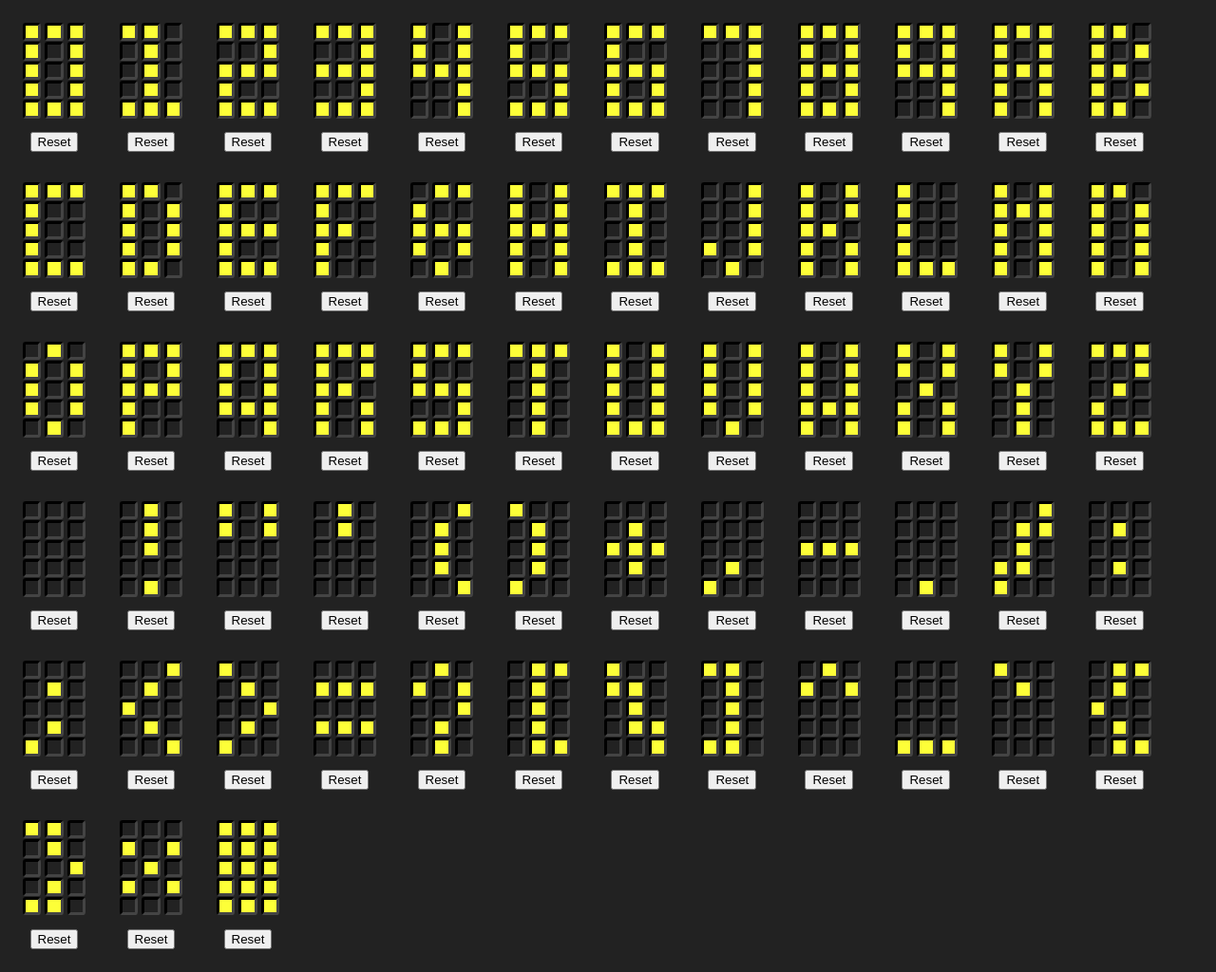
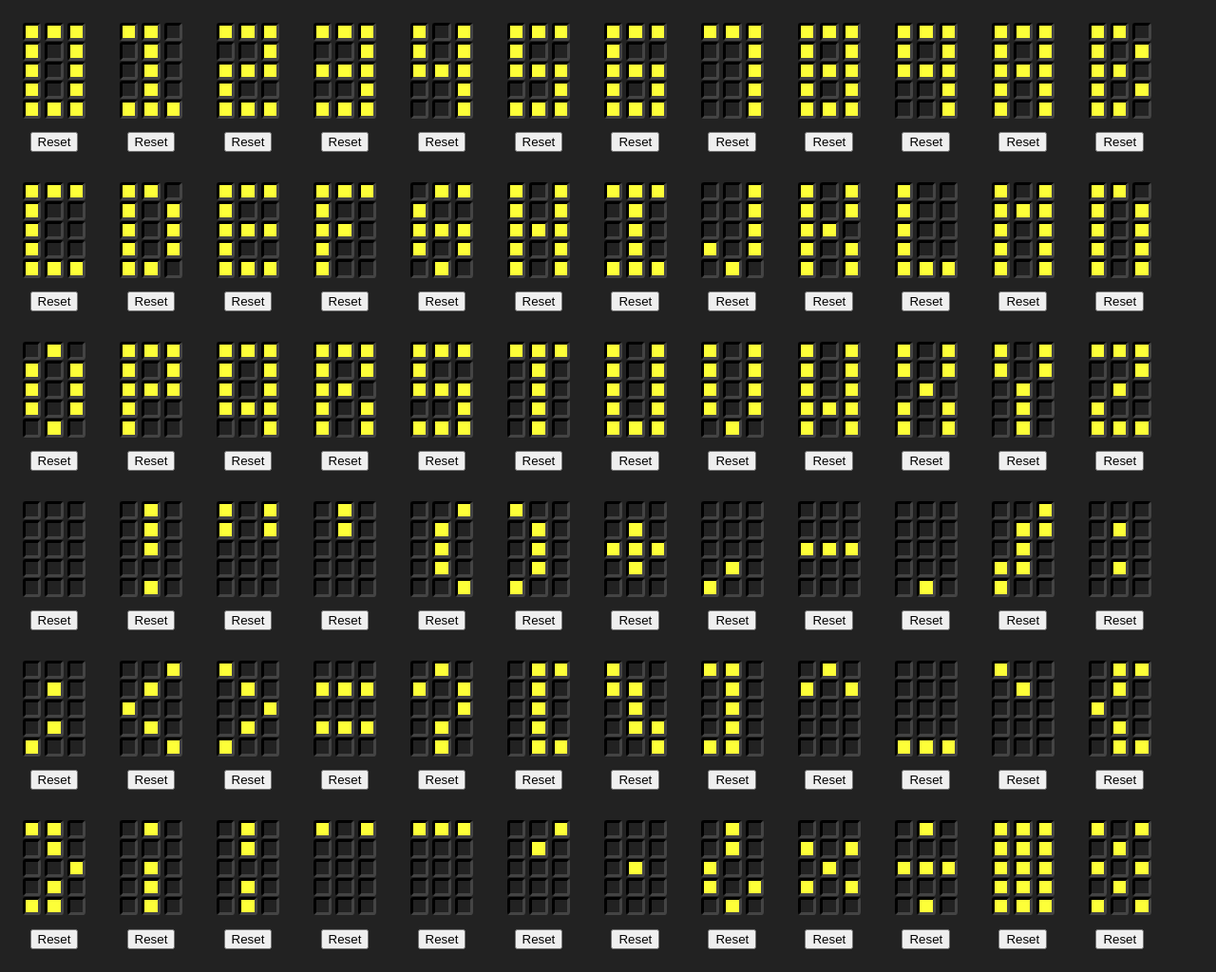
Before and after one commit to planet36/mag-matrix, a plain HTML site: page mag-matrix.html in a window 1280 px wide. Shown: the whole page at 95% size. Drawn offline with Linux system fonts and the light colour scheme.

Commit message:
Add character matrixes

```diff
--- a/mag-matrix.html
+++ b/mag-matrix.html
@@ -646,12 +646,84 @@ SPDX-License-Identifier: OSL-3.0
 		<button type="reset">Reset</button>
 	</form>
 
+	<form class="matrix" name="A1" action=""> <!-- INVERTED EXCLAMATION MARK -->
+		<input type="checkbox"         /> <input type="checkbox" checked /> <input type="checkbox"         /> <br />
+		<input type="checkbox"         /> <input type="checkbox"         /> <input type="checkbox"         /> <br />
+		<input type="checkbox"         /> <input type="checkbox" checked /> <input type="checkbox"         /> <br />
+		<input type="checkbox"         /> <input type="checkbox" checked /> <input type="checkbox"         /> <br />
+		<input type="checkbox"         /> <input type="checkbox" checked /> <input type="checkbox"         />
+		<button type="reset">Reset</button>
+	</form>
+
+	<form class="matrix" name="A6" action=""> <!-- BROKEN BAR -->
+		<input type="checkbox"         /> <input type="checkbox" checked /> <input type="checkbox"         /> <br />
+		<input type="checkbox"         /> <input type="checkbox" checked /> <input type="checkbox"         /> <br />
+		<input type="checkbox"         /> <input type="checkbox"         /> <input type="checkbox"         /> <br />
+		<input type="checkbox"         /> <input type="checkbox" checked /> <input type="checkbox"         /> <br />
+		<input type="checkbox"         /> <input type="checkbox" checked /> <input type="checkbox"         />
+		<button type="reset">Reset</button>
+	</form>
+
+	<form class="matrix" name="A8" action=""> <!-- DIAERESIS -->
+		<input type="checkbox" checked /> <input type="checkbox"         /> <input type="checkbox" checked /> <br />
+		<input type="checkbox"         /> <input type="checkbox"         /> <input type="checkbox"         /> <br />
+		<input type="checkbox"         /> <input type="checkbox"         /> <input type="checkbox"         /> <br />
+		<input type="checkbox"         /> <input type="checkbox"         /> <input type="checkbox"         /> <br />
+		<input type="checkbox"         /> <input type="checkbox"         /> <input type="checkbox"         />
+		<button type="reset">Reset</button>
+	</form>
+
+	<form class="matrix" name="AF" action=""> <!-- MACRON -->
+		<input type="checkbox" checked /> <input type="checkbox" checked /> <input type="checkbox" checked /> <br />
+		<input type="checkbox"         /> <input type="checkbox"         /> <input type="checkbox"         /> <br />
+		<input type="checkbox"         /> <input type="checkbox"         /> <input type="checkbox"         /> <br />
+		<input type="checkbox"         /> <input type="checkbox"         /> <input type="checkbox"         /> <br />
+		<input type="checkbox"         /> <input type="checkbox"         /> <input type="checkbox"         />
+		<button type="reset">Reset</button>
+	</form>
+
+	<form class="matrix" name="B4" action=""> <!-- ACUTE ACCENT -->
+		<input type="checkbox"         /> <input type="checkbox"         /> <input type="checkbox" checked /> <br />
+		<input type="checkbox"         /> <input type="checkbox" checked /> <input type="checkbox"         /> <br />
+		<input type="checkbox"         /> <input type="checkbox"         /> <input type="checkbox"         /> <br />
+		<input type="checkbox"         /> <input type="checkbox"         /> <input type="checkbox"         /> <br />
+		<input type="checkbox"         /> <input type="checkbox"         /> <input type="checkbox"         />
+		<button type="reset">Reset</button>
+	</form>
+
+	<form class="matrix" name="B7" action=""> <!-- MIDDLE DOT -->
+		<input type="checkbox"         /> <input type="checkbox"         /> <input type="checkbox"         /> <br />
+		<input type="checkbox"         /> <input type="checkbox"         /> <input type="checkbox"         /> <br />
+		<input type="checkbox"         /> <input type="checkbox" checked /> <input type="checkbox"         /> <br />
+		<input type="checkbox"         /> <input type="checkbox"         /> <input type="checkbox"         /> <br />
+		<input type="checkbox"         /> <input type="checkbox"         /> <input type="checkbox"         />
+		<button type="reset">Reset</button>
+	</form>
+
+	<form class="matrix" name="BF" action=""> <!-- INVERTED QUESTION MARK -->
+		<input type="checkbox"         /> <input type="checkbox" checked /> <input type="checkbox"         /> <br />
+		<input type="checkbox"         /> <input type="checkbox" checked /> <input type="checkbox"         /> <br />
+		<input type="checkbox" checked /> <input type="checkbox"         /> <input type="checkbox"         /> <br />
+		<input type="checkbox" checked /> <input type="checkbox"         /> <input type="checkbox" checked /> <br />
+		<input type="checkbox"         /> <input type="checkbox" checked /> <input type="checkbox"         />
+		<button type="reset">Reset</button>
+	</form>
+
 	<form class="matrix" name="D7" action=""> <!-- MULTIPLICATION SIGN -->
 		<input type="checkbox"         /> <input type="checkbox"         /> <input type="checkbox"         /> <br />
 		<input type="checkbox" checked /> <input type="checkbox"         /> <input type="checkbox" checked /> <br />
 		<input type="checkbox"         /> <input type="checkbox" checked /> <input type="checkbox"         /> <br />
 		<input type="checkbox" checked /> <input type="checkbox"         /> <input type="checkbox" checked /> <br />
 		<input type="checkbox"         /> <input type="checkbox"         /> <input type="checkbox"         />
+		<button type="reset">Reset</button>
+	</form>
+
+	<form class="matrix" name="F7" action=""> <!-- DIVISION SIGN -->
+		<input type="checkbox"         /> <input type="checkbox" checked /> <input type="checkbox"         /> <br />
+		<input type="checkbox"         /> <input type="checkbox"         /> <input type="checkbox"         /> <br />
+		<input type="checkbox" checked /> <input type="checkbox" checked /> <input type="checkbox" checked /> <br />
+		<input type="checkbox"         /> <input type="checkbox"         /> <input type="checkbox"         /> <br />
+		<input type="checkbox"         /> <input type="checkbox" checked /> <input type="checkbox"         />
 		<button type="reset">Reset</button>
 	</form>
 
@@ -664,6 +736,15 @@ SPDX-License-Identifier: OSL-3.0
 		<button type="reset">Reset</button>
 	</form>
 
+	<form class="matrix" name="2592" action=""> <!-- MEDIUM SHADE -->
+		<input type="checkbox" checked /> <input type="checkbox"         /> <input type="checkbox" checked /> <br />
+		<input type="checkbox"         /> <input type="checkbox" checked /> <input type="checkbox"         /> <br />
+		<input type="checkbox" checked /> <input type="checkbox"         /> <input type="checkbox" checked /> <br />
+		<input type="checkbox"         /> <input type="checkbox" checked /> <input type="checkbox"         /> <br />
+		<input type="checkbox" checked /> <input type="checkbox"         /> <input type="checkbox" checked />
+		<button type="reset">Reset</button>
+	</form>
+
 </body>
 
 </html>
```
